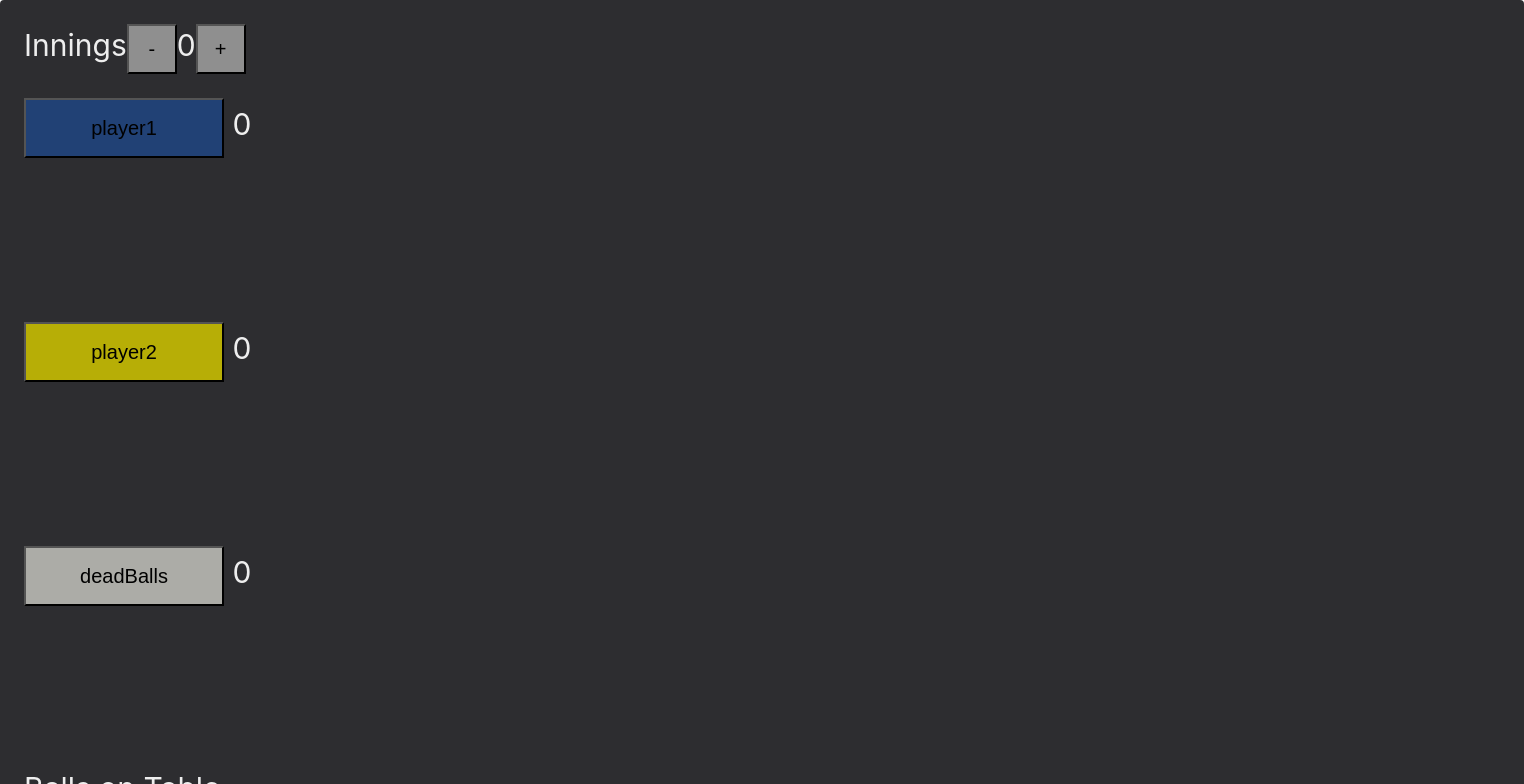
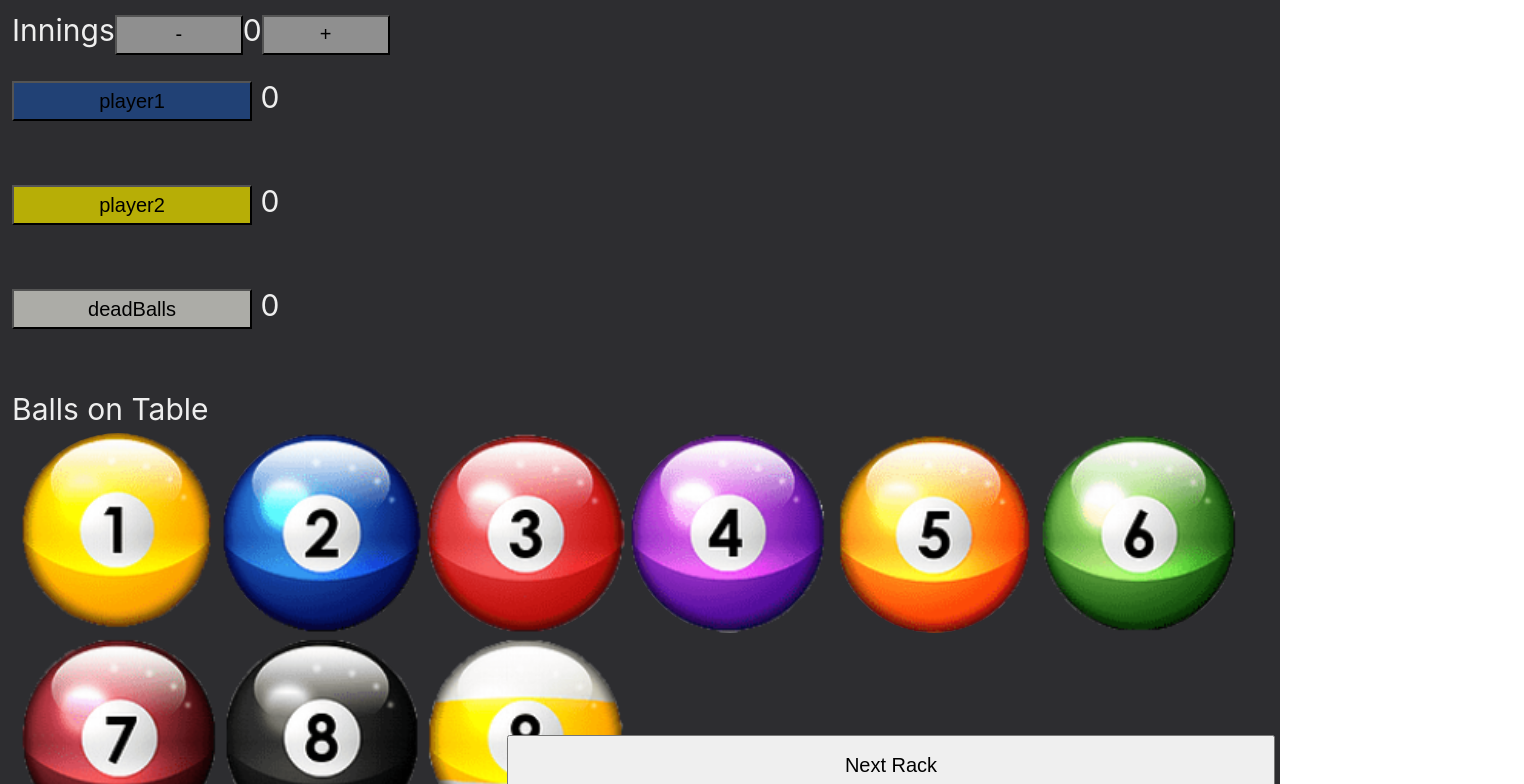
Before and after one commit to CameronGHale/score-keeper-js, a React (Create React App) app: page / in a window 1280 px wide. Shown: the top 784 px of the page, 1524 px wide, since content can reach past the window. Built offline with nearby package versions, Linux system fonts and the light colour scheme.

Commit message:
Changed CSS so app fits device screen

```diff
--- a/src/App.js
+++ b/src/App.js
@@ -4,7 +4,7 @@ import BallImageTable from "./BallImageTable";
 function App() {
   const [rackBalls, setRackBalls] = useState(new Set([...Array(9).keys()]))
   const [innings, setInnings] = useState(0)
-  const [selectedPlayer, setSelectedPlayer] = useState(0)
+  const [selectedPlayer, setSelectedPlayer] = useState(1)
   const [playerArray, setPlayerArray] = useState(initAllPlayers(3))
 
   function nextRack() {
@@ -102,13 +102,6 @@ function App() {
     if (id === 1) { changeCounter(1) }
   }
 
-  function setPage() {
-    let playerBlocks;
-    for (let player of playerArray) {
-      playerBlocks += <div>{createPlayerBlock(player, player.name)}</div>
-    }
-    return playerBlocks;
-  }
 
   return <>
     <div className="background">
@@ -126,7 +119,7 @@ function App() {
         }}
         />
       </div>
-      <button style={{ width: 600, height: 100, background: '#8f8f8f', fontSize: 20 }} onClick={() => nextRack()}>Next Rack</button>
+      <button className="nextRackButton" onClick={() => nextRack()}>Next Rack</button>
     </div>
   </>
 
--- a/src/BallImageTable.js
+++ b/src/BallImageTable.js
@@ -1,13 +1,12 @@
-import React, { useRef, useState } from 'react';
-
 export default function BallImageTable({ balls, handleClick }) {
 
 
     function makeBall(ballNumber) {
+        //for local testing add "/" before img
         const path = "img/" + (ballNumber + 1) + ".png"
         return (
             <div className="item" key={ballNumber} onClick={() => handleClick(ballNumber)}>
-                <img src={path} alt={ballNumber + 1} width="100" height="100" />
+                <img src={process.env.PUBLIC_URL + path} alt={ballNumber + 1} className="item" />
 
             </div>)
     }
--- a/src/index.css
+++ b/src/index.css
@@ -1,4 +1,8 @@
 body {
+  width: 100vw;
+  height: 100vh;
+  align-items: flex-start;
+  position: relative;
   margin: 0;
   font-family: -apple-system, BlinkMacSystemFont, 'Segoe UI', 'Roboto', 'Oxygen',
     'Ubuntu', 'Cantarell', 'Fira Sans', 'Droid Sans', 'Helvetica Neue',
@@ -7,26 +11,39 @@ body {
   -moz-osx-font-smoothing: grayscale;
 }
 
+@viewport {
+  width: device-width;
+  height: device-height;
+  zoom: 1.1;
+  min-zoom: 0.4;
+  max-zoom: 2;
+  user-zoom: fixed;
+}
+
+
+
 code {
   font-family: source-code-pro, Menlo, Monaco, Consolas, 'Courier New',
     monospace;
 }
 
 .flex-container {
+  max-width: 110vw;
   display: flex;
   flex-flow: row wrap;
   justify-content: flex-start;
-  padding: 20px;
-  max-width: 800px;
+  padding: 2px;
 }
 
 .item {
-  padding: 15px;
+  width: 20vw;
+  height: 20vw;
+  max-width: 200px;
+  max-height: 200px;
+  padding: 2px;
   border-width: 0px;
-  border-radius: 200%;
+  border-radius: 100%;
   border-style: solid;
-  width: 75px;
-  height: 75px;
   text-align: center;
 
 }
@@ -34,83 +51,85 @@ code {
 .innings {
   border-radius: 4px;
   color: #eee;
-  min-height: 50px;
-  min-width: 50px;
   padding: 12px;
-  width: 300px;
 }
 
 .player1 {
+  min-height: 10vh;
   border-radius: 4px;
   color: #eee;
-  min-height: 200px;
-  min-width: 575px;
   padding: 12px;
-  width: 300px;
 }
 
 .player2 {
+  min-height: 10vh;
   border-radius: 4px;
   color: #eee;
-  min-height: 200px;
-  min-width: 575px;
   padding: 12px;
-  width: 300px;
 }
 
 .deadBalls {
+  min-height: 10vh;
   border-radius: 4px;
   color: #eee;
-  min-height: 200px;
-  min-width: 575px;
   padding: 12px;
-  width: 300px;
+
 }
 
 .rackBalls {
+  height: 20vh;
   border-radius: 4px;
   color: #eee;
-  min-height: 200px;
-  min-width: 575px;
   padding: 12px;
-  width: 300px;
+
 }
 
 .background {
+  position: relative;
+  left: 0;
   background-color: #2d2d30;
-  border-radius: 4px;
   color: #eee;
-  min-height: 1500px;
-  min-width: 1500px;
-  padding: 12px;
-  width: 300px;
+  min-width: 100vw;
+  min-height: 100vh;
   font-size: 30px;
 }
 
 .counterButton {
-  width: 50px;
-  height: 50px;
+  position: relative;
+  width: 10vw;
+  height: 40px;
   background-color: #8f8f8f;
   font-size: 20px;
 }
 
 .player1Button {
-  width: 200px;
-  height: 60px;
+  width: 30vh;
+  min-height: 5vh;
   background-color: #214175;
   font-size: 20px;
 }
 
 .player2Button {
-  width: 200px;
-  height: 60px;
+  width: 30vh;
+  min-height: 5vh;
   background-color: #b7ae06;
   font-size: 20px;
 }
 
 .deadBallsButton {
-  width: 200px;
-  height: 60px;
+  width: 30vh;
+  min-height: 5vh;
   background-color: #acaca7;
   font-size: 20px;
 }
+
+.nextRackButton {
+  position: absolute;
+  bottom: 5px;
+  right: 5px;
+  width: 60vw;
+  height: 60px;
+  padding: 15px;
+  background: '#8f8f8f';
+  font-size: 20px;
+}
```
